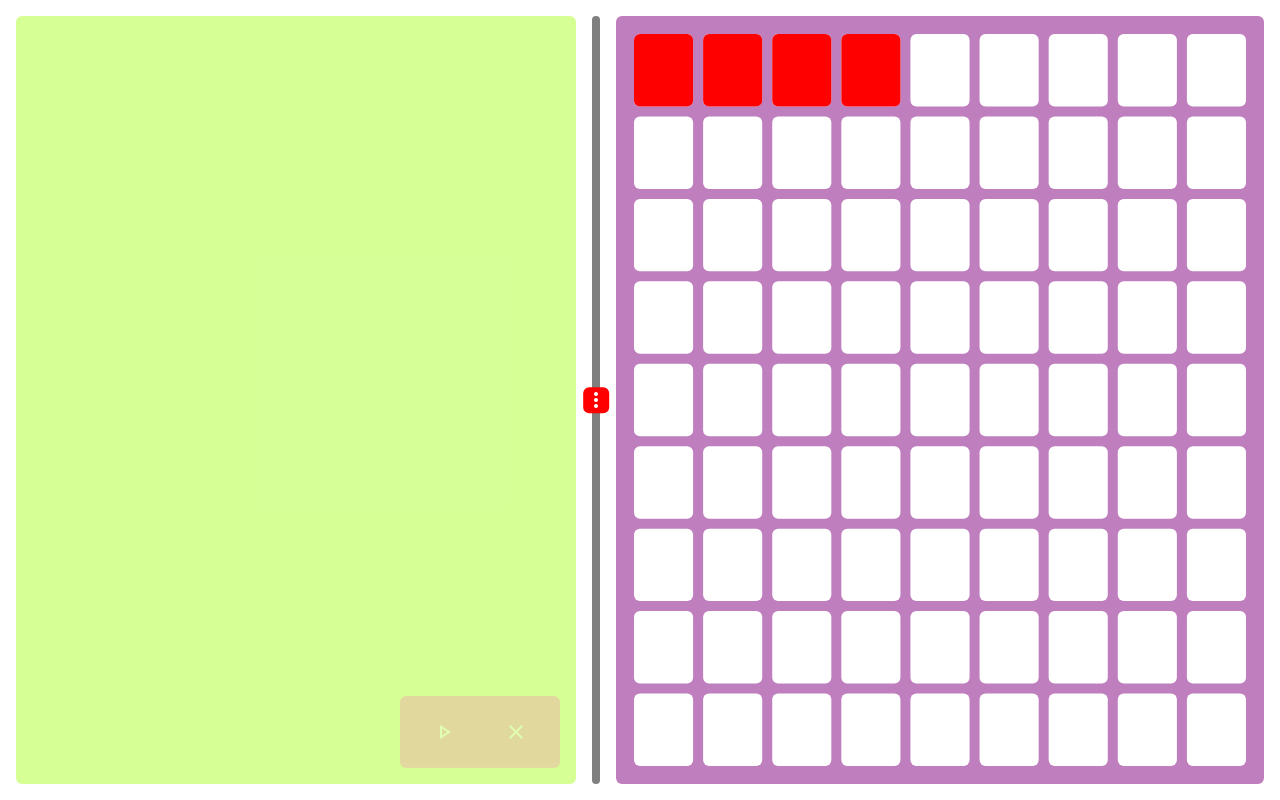
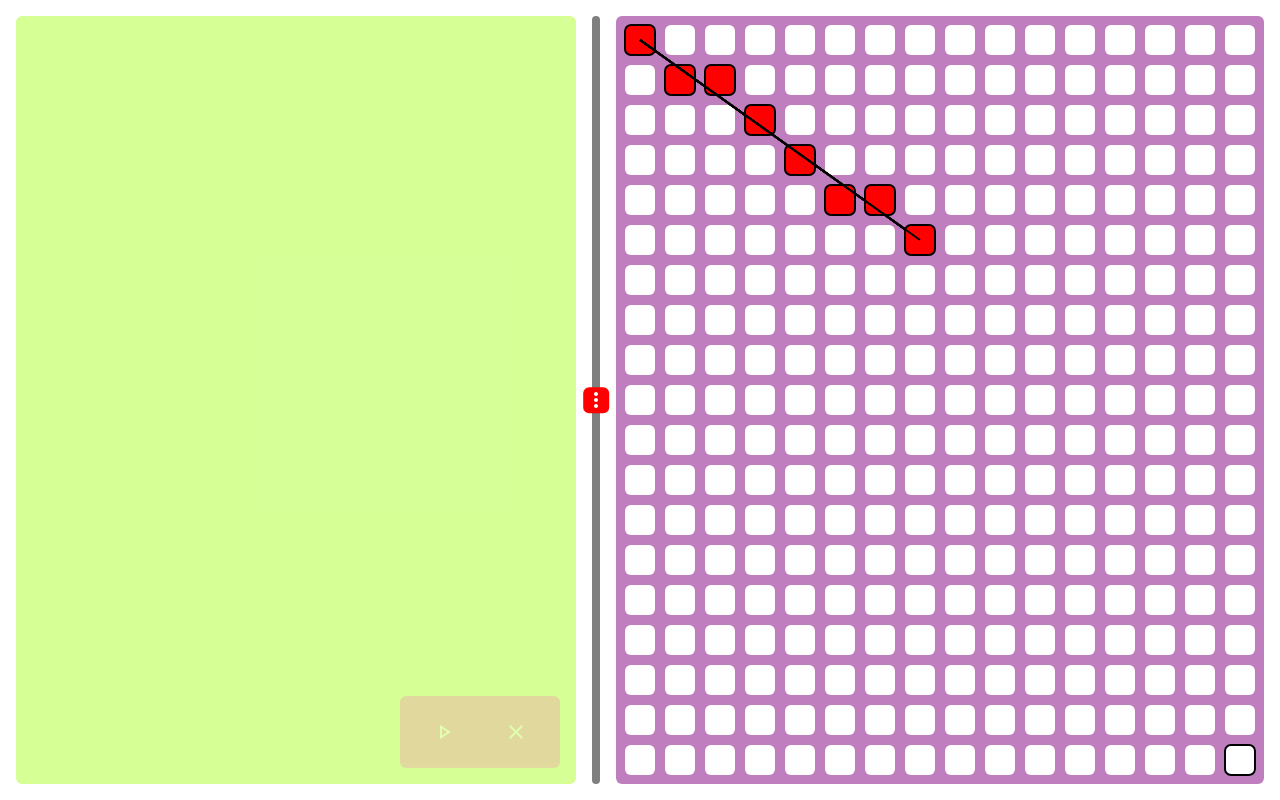
Before and after one commit to chakri68/pixel-drawing-sim, a website built with webpack: page src/index.html in a window 1280 px wide. Built offline with nearby package versions, Linux system fonts and the light colour scheme.

Commit message:
Added simple tiling

```diff
--- a/src/index.ts
+++ b/src/index.ts
@@ -3,6 +3,7 @@ import { handleResizeDrag } from "./lib/dom";
 import { asyncSleep } from "./lib/utils/animations";
 import "./styles/global.scss";
 import "./styles/sass/styles.scss";
+import NaiveLineDrawing from "./lib/lineDrawing/NaiveLineDrawing";
 
 console.log("index.js connected!");
 
@@ -10,9 +11,8 @@ const canvas = document.getElementById("canvas") as HTMLCanvasElement;
 const ctx = canvas.getContext("2d")!;
 
 const canvasManager = new CanvasGrid(canvas, {
-  size: [9, 9],
+  cellSize: [30, 30],
   gap: 10,
-  canvasPadding: [10, 10],
 });
 
 handleResizeDrag(canvasManager.resizeHandler.bind(canvasManager));
@@ -25,10 +25,7 @@ const fillCell = async (...args) => {
 };
 
 async function startAnimation() {
-  await fillCell([0, 0], "#f00");
-  await fillCell([1, 0], "#f00");
-  await fillCell([2, 0], "#f00");
-  await fillCell([3, 0], "#f00");
+  await canvasManager.drawLine([0, 0], [7, 5], NaiveLineDrawing);
 }
 
 startAnimation();
--- a/src/lib/canvas/Grid.ts
+++ b/src/lib/canvas/Grid.ts
@@ -1,8 +1,12 @@
+import { asyncSleep } from "../utils/animations";
 import { Optional } from "../utils/typeUtils";
 
+export type Point = [number, number];
+
+export type LineStrategy = (point1: Point, point2: Point) => Point[];
+
 export interface Options {
-  size: [number, number];
-  canvasPadding: [number, number];
+  cellSize: [number, number];
   gap: number;
   color: string;
 }
@@ -18,17 +22,18 @@ export type Cell = {
   color: string;
 };
 
-type optionalOptionKeys = "canvasPadding" | "gap" | "color";
+type optionalOptionKeys = "gap" | "color";
 
 export class CanvasGrid {
   public ctx: CanvasRenderingContext2D;
   public options: Options;
   private defaultOptions: Pick<Options, optionalOptionKeys> = {
-    canvasPadding: [10, 10],
     gap: 0,
     color: "#fff",
   };
   private cellData: Cell[][] = [];
+  private overlayLines: { startCell: Cell["index"]; endCell: Cell["index"] }[] =
+    [];
 
   constructor(
     public canvasElement: HTMLCanvasElement,
@@ -47,35 +52,36 @@ export class CanvasGrid {
       ),
     } as Options;
 
-    // Generate and update CellData
-    this.cellData = this.generateCellData();
+    this.updateCellCount();
 
     this.drawCells();
     this.addResizeHandler();
   }
 
-  private generateCellData(): Cell[][] {
-    const { canvasPadding, size, color, gap } = this.options;
-    const [cols, rows] = size;
-    const [paddingX, paddingY] = canvasPadding;
+  private generateCellData(
+    rows: number,
+    cols: number,
+    oldData: Cell[][] = []
+  ): Cell[][] {
+    const { color, gap, cellSize } = this.options;
+    const [cellWidth, cellHeight] = cellSize;
 
-    const cellData: Cell[][] = [];
+    const [pX, pY] = this.calculatePadding(rows, cols);
 
-    // Calculate cell width and height, considering the gap
-    const cellWidth =
-      (this.canvasElement.width - 2 * paddingX - (cols - 1) * gap) / cols;
-    const cellHeight =
-      (this.canvasElement.height - 2 * paddingY - (rows - 1) * gap) / rows;
+    const cellData: Cell[][] = oldData
+      .map((data) => data.slice(0, cols))
+      .slice(0, rows);
 
     this.ctx.strokeStyle = color;
     this.ctx.lineWidth = 1;
 
     // Draw the grid as cells
     for (let y = 0; y < rows; y++) {
-      cellData[y] = [];
+      if (!cellData[y]) cellData[y] = [];
       for (let x = 0; x < cols; x++) {
-        const startX = x * (cellWidth + gap) + paddingX;
-        const startY = y * (cellHeight + gap) + paddingY;
+        const startX = pX + x * (cellWidth + gap);
+        const startY = pY + y * (cellHeight + gap);
+        if (!cellData[y][x])
           cellData[y][x] = {
             index: [x, y],
             rect: {
@@ -86,30 +92,8 @@ export class CanvasGrid {
             },
             color: color,
           };
-      }
-    }
-    return cellData;
-  }
-
-  private updateCellRects() {
-    const { canvasPadding, size, color, gap } = this.options;
-    const [cols, rows] = size;
-    const [paddingX, paddingY] = canvasPadding;
-
-    // Calculate cell width and height, considering the gap
-    const cellWidth =
-      (this.canvasElement.width - 2 * paddingX - (cols - 1) * gap) / cols;
-    const cellHeight =
-      (this.canvasElement.height - 2 * paddingY - (rows - 1) * gap) / rows;
-
-    this.ctx.strokeStyle = color;
-    this.ctx.lineWidth = 1;
-
-    for (let y = 0; y < rows; y++) {
-      for (let x = 0; x < cols; x++) {
-        const startX = x * (cellWidth + gap) + paddingX;
-        const startY = y * (cellHeight + gap) + paddingY;
-        this.cellData[y][x].rect = {
+        else {
+          cellData[y][x].rect = {
             x: startX,
             y: startY,
             width: cellWidth,
@@ -117,6 +101,8 @@ export class CanvasGrid {
           };
         }
       }
+    }
+    return cellData;
   }
 
   private drawCells() {
@@ -160,7 +146,7 @@ export class CanvasGrid {
   private addResizeHandler() {
     window.addEventListener("resize", () => {
       this.updateCanvasSize();
-      this.updateCellRects();
+      this.updateCellCount();
       this.drawCells();
     });
   }
@@ -171,11 +157,36 @@ export class CanvasGrid {
     this.canvasElement.height = boundingBox.height;
   }
 
+  private updateCellCount() {
+    const { gap, cellSize } = this.options;
+
+    const [cellWidth, cellHeight] = cellSize;
+    const newCols = Math.floor(
+      (this.canvasElement.width + gap) / (cellWidth + gap)
+    );
+    const newRows = Math.floor(
+      (this.canvasElement.height + gap) / (cellHeight + gap)
+    );
+    this.cellData = this.generateCellData(newRows, newCols, this.cellData);
+  }
+
+  private calculatePadding(rows: number, cols: number) {
+    const { gap, cellSize } = this.options;
+    const [cellWidth, cellHeight] = cellSize;
+    const paddingX =
+      (this.canvasElement.width - (cols * cellWidth + (cols - 1) * gap)) / 2;
+    const paddingY =
+      (this.canvasElement.height - (rows * cellHeight + (rows - 1) * gap)) / 2;
+
+    return [paddingX, paddingY];
+  }
+
   public resizeHandler([width, height]: [number, number]) {
     this.canvasElement.width = width;
     this.canvasElement.height = height;
-    this.updateCellRects();
+    this.updateCellCount();
     this.drawCells();
+    this.drawOverlayLines();
   }
 
   public fillCell(index: [number, number], color: string) {
@@ -185,4 +196,31 @@ export class CanvasGrid {
     this.ctx.fillStyle = color;
     this.drawCell(index);
   }
+
+  public async drawLine(point1: Point, point2: Point, strategy: LineStrategy) {
+    this.addOverlayLine(point1, point2);
+    const points = strategy(point1, point2);
+    for (const point of points) {
+      this.fillCell(point, "#f00");
+      this.drawOverlayLines();
+      await asyncSleep(1000);
     }
+  }
+
+  private drawOverlayLines() {
+    for (const { startCell, endCell } of this.overlayLines) {
+      const sCell = this.cellData[startCell[1]][startCell[0]].rect;
+      const eCell = this.cellData[endCell[1]][endCell[0]].rect;
+      this.ctx.lineWidth = 2;
+      this.ctx.strokeStyle = "#000";
+      this.ctx.moveTo(sCell.x + sCell.width / 2, sCell.y + sCell.height / 2);
+      this.ctx.lineTo(eCell.x + eCell.width / 2, eCell.y + eCell.height / 2);
+      this.ctx.stroke();
+    }
+  }
+
+  private addOverlayLine(startIndex: Cell["index"], endIndex: Cell["index"]) {
+    this.overlayLines.push({ startCell: startIndex, endCell: endIndex });
+    this.drawOverlayLines();
+  }
+}
--- /dev/null
+++ b/src/lib/lineDrawing/NaiveLineDrawing.ts
@@ -0,0 +1,51 @@
+import { LineStrategy, Point } from "../canvas/Grid";
+
+const drawLine: LineStrategy = (point1: Point, point2: Point) => {
+  const points: Point[] = [];
+
+  let [x1, y1] = point1;
+  let [x2, y2] = point2;
+
+  const rise = y2 - y1;
+  const run = x2 - x1;
+
+  // m = Infinity
+  if (x2 === x1) {
+    if (y2 < y1) [y1, y2] = [y2, y1];
+    for (let y = y1; y <= y2; y++) {
+      points.push([x1, y]);
+    }
+    return points;
+  }
+  // Safe to calculate slope now
+  const m = rise / run;
+  if (m > 1 || m < -1) {
+    // Mostly vertical line -> y moves faster
+    if (y2 < y1) {
+      [y1, y2] = [y2, y1];
+      [x1, x2] = [x2, x1];
+    }
+    for (let y = y1; y <= y2; y++) {
+      // Find x
+      const x = Math.round(x1 + (y - y1) / m);
+      points.push([x, y]);
+    }
+    return points;
+  }
+  if (m <= 1 && m >= -1) {
+    // Mostly horizontal line -> x grows faster
+    if (x2 < x1) {
+      [x1, x2] = [x2, x1];
+      [y1, y2] = [y2, y1];
+    }
+    for (let x = x1; x <= x2; x++) {
+      // Calculate y for this x
+      const y = Math.round(m * (x - x1) + y1);
+      points.push([x, y]);
+    }
+    return points;
+  }
+  return [];
+};
+
+export default drawLine;
--- a/src/styles/sass/styles.scss
+++ b/src/styles/sass/styles.scss
@@ -35,6 +35,7 @@ main {
     background-color: rgba(173, 255, 47, 0.5);
 
     #code-area {
+      position: relative;
       width: 100%;
       height: 100%;
     }
```
Lines whose indentation alone changed are shown as unchanged.
